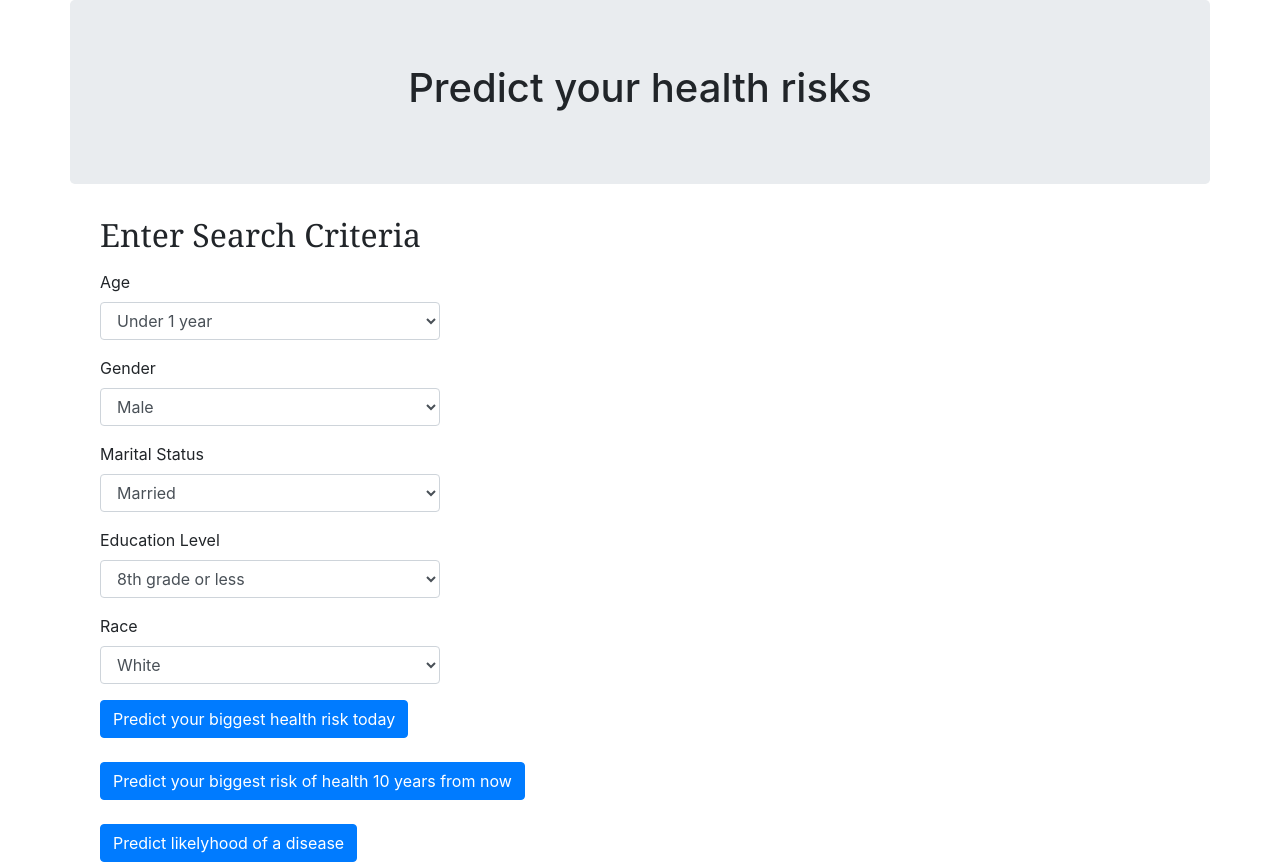
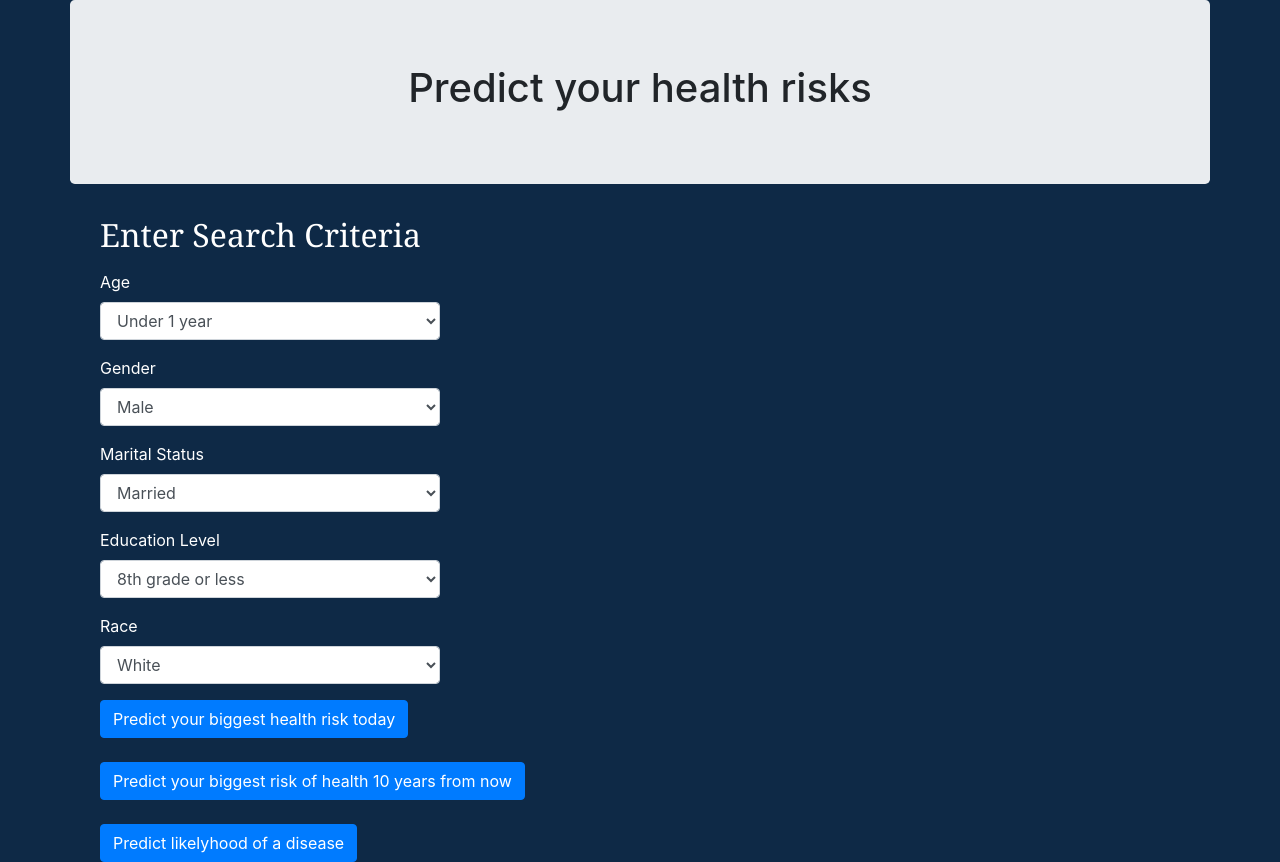
Before and after one commit to Rob-Ottogalli/Project-3-COD-Predictors, a Flask app: page /predict in a window 1280 px wide. Run offline with Flask 2, Linux system fonts and the light colour scheme; some libraries are stand-ins or nearby versions.

Commit message:
Changed css

```diff
--- a/templates/ml.html
+++ b/templates/ml.html
@@ -13,7 +13,7 @@
     <script src="https://stackpath.bootstrapcdn.com/bootstrap/4.3.1/js/bootstrap.min.js" integrity="sha384-JjSmVgyd0p3pXB1rRibZUAYoIIy6OrQ6VrjIEaFf/nJGzIxFDsf4x0xIM+B07jRM" crossorigin="anonymous"></script>
 </head>
 
-<body">
+<body style="background-color: #0e2946">
 
     <div class="container">
         <div class="row">
@@ -23,7 +23,7 @@
         </div>
 
         <div class="col-md-4 col-md-offset-4">
-            <form>
+            <form style="color: white;">
                 <div class="form-group">
                     <h2 style="font-family: Georgia, 'Times New Roman', Times, serif;">Enter Search Criteria</h2>
                 </div>
@@ -92,9 +92,8 @@
                 <input type="submit" value="Predict likelyhood of a disease" class="btn btn-primary">
             </form >
         </div>
+    </div>
 
-
-    </div>
 
     <script src="https://cdnjs.cloudflare.com/ajax/libs/d3/4.11.0/d3.js"></script>
     <script src="../static/js/ml.js"></script>
```
